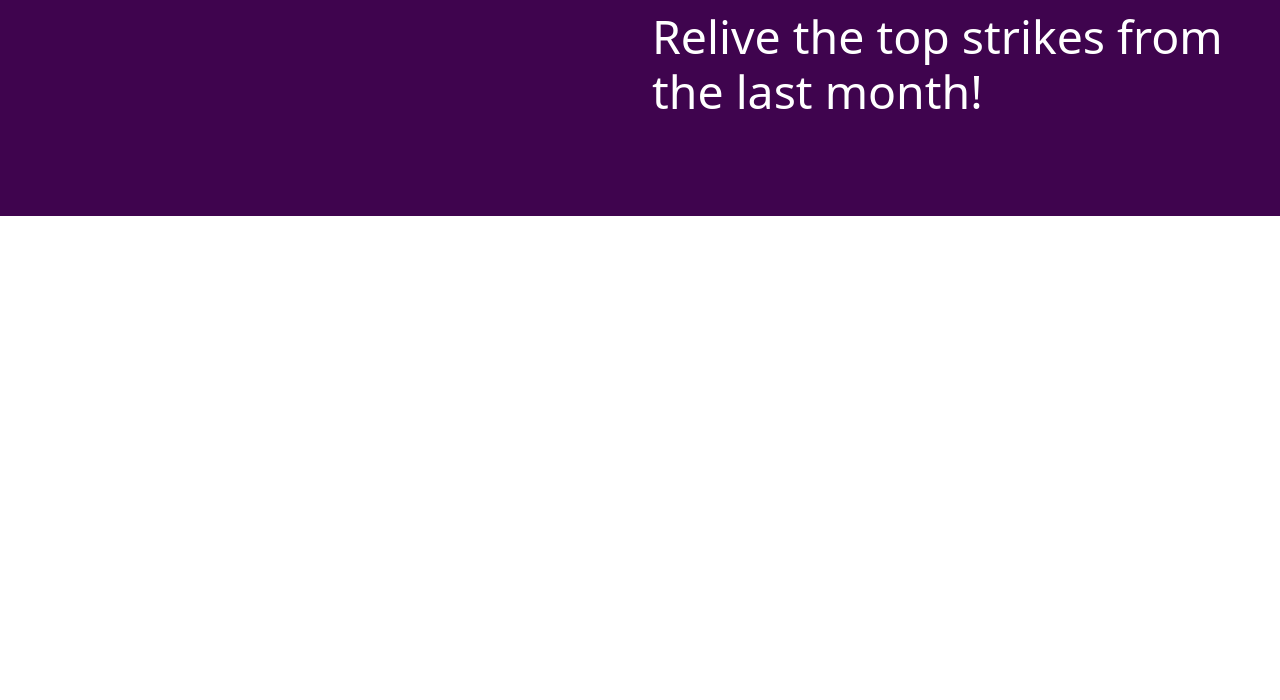
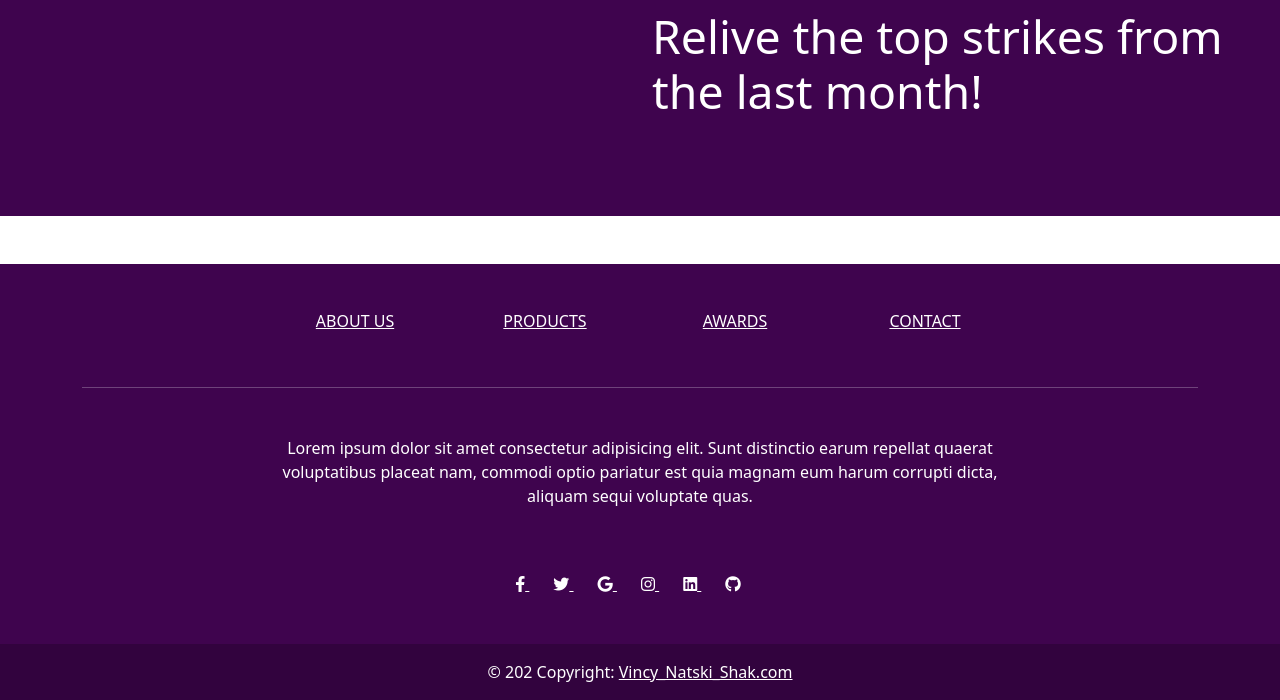
Before and after one commit to VincyXue/nucamp_project1, a website: page index.html in a window 1280 px wide. Shown: the part 1260-1960 px from the top of the page. Before the commit the page ends 1476 px from the top, so only its background shows below. Drawn offline with nearby package versions, Linux system fonts and the light colour scheme; no server answers.

Commit message:
Footer added

```diff
--- a/index.html
+++ b/index.html
@@ -8,6 +8,8 @@
     <link rel="preconnect" href="https://fonts.googleapis.com">
     <link rel="preconnect" href="https://fonts.gstatic.com" crossorigin>
     <link href="https://fonts.googleapis.com/css2?family=Signika&display=swap" rel="stylesheet">
+    <link rel="stylesheet" href="https://cdnjs.cloudflare.com/ajax/libs/font-awesome/6.0.0/css/all.min.css">
+
     <title>Premier League</title>
 </head>
 <body>
@@ -105,12 +107,110 @@
                         </div>
 
         </section>
-
     </main>
 
-    <footer>
+       <!-- Remove the container if you want to extend the Footer to full width. -->
 
-    </footer>
+       <footer class="text-center text-white" style="background-color: #3f044e">
+        <!-- Grid container -->
+        <div class="container">
+          <!-- Section: Links -->
+          <section class="mt-5">
+            <!-- Grid row-->
+            <div class="row text-center d-flex justify-content-center pt-5">
+              <!-- Grid column -->
+              <div class="col-md-2">
+                <h6 class="text-uppercase font-weight-bold">
+                  <a href="#!" class="text-white">About us</a>
+                </h6>
+              </div>
+              <!-- Grid column -->
+
+              <!-- Grid column -->
+              <div class="col-md-2">
+                <h6 class="text-uppercase font-weight-bold">
+                  <a href="#!" class="text-white">Products</a>
+                </h6>
+              </div>
+              <!-- Grid column -->
+
+              <!-- Grid column -->
+              <div class="col-md-2">
+                <h6 class="text-uppercase font-weight-bold">
+                  <a href="#!" class="text-white">Awards</a>
+                </h6>
+              </div>
+              <!-- Grid column -->
+
+
+              <!-- Grid column -->
+
+              <!-- Grid column -->
+              <div class="col-md-2">
+                <h6 class="text-uppercase font-weight-bold">
+                  <a href="#!" class="text-white">Contact</a>
+                </h6>
+              </div>
+              <!-- Grid column -->
+            </div>
+            <!-- Grid row-->
+          </section>
+          <!-- Section: Links -->
+
+          <hr class="my-5" />
+
+          <!-- Section: Text -->
+          <section class="mb-5">
+            <div class="row d-flex justify-content-center">
+              <div class="col-lg-8">
+                <p>
+                  Lorem ipsum dolor sit amet consectetur adipisicing elit. Sunt
+                  distinctio earum repellat quaerat voluptatibus placeat nam,
+                  commodi optio pariatur est quia magnam eum harum corrupti
+                  dicta, aliquam sequi voluptate quas.
+                </p>
+              </div>
+            </div>
+          </section>
+          <!-- Section: Text -->
+
+          <!-- Section: Social -->
+          <section class="text-center mb-5">
+            <a href="" class="text-white me-4">
+              <i class="fab fa-facebook-f"></i>
+            </a>
+            <a href="" class="text-white me-4">
+              <i class="fab fa-twitter"></i>
+            </a>
+            <a href="" class="text-white me-4">
+              <i class="fab fa-google"></i>
+            </a>
+            <a href="" class="text-white me-4">
+              <i class="fab fa-instagram"></i>
+            </a>
+            <a href="" class="text-white me-4">
+              <i class="fab fa-linkedin"></i>
+            </a>
+            <a href="" class="text-white me-4">
+              <i class="fab fa-github"></i>
+            </a>
+          </section>
+          <!-- Section: Social -->
+        </div>
+        <!-- Grid container -->
+
+        <!-- Copyright -->
+        <div
+             class="text-center p-3"
+             style="background-color: rgba(0, 0, 0, 0.2)"
+             >
+          © 202 Copyright:
+          <a class="text-white" href="#"
+             >Vincy_Natski_Shak.com</a
+            >
+        </div>
+        <!-- Copyright -->
+      </footer>
 
 
 
--- a/package.json
+++ b/package.json
@@ -14,6 +14,7 @@
     "parcel": "^2.10.1"
   },
   "dependencies": {
+    "@fortawesome/fontawesome-svg-core": "^6.4.2",
     "bootstrap": "^5.2.3"
   }
 }
```
Also changed, not shown: 1 other file.
